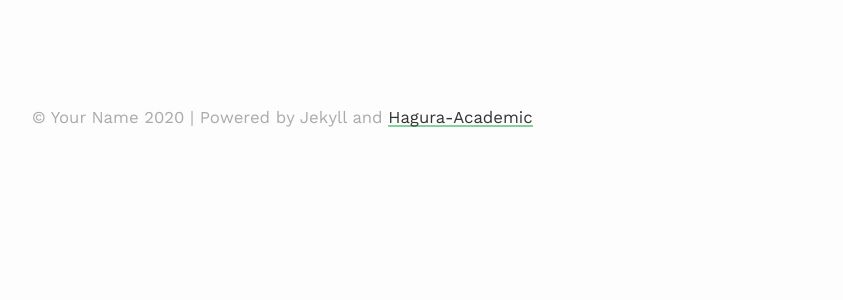
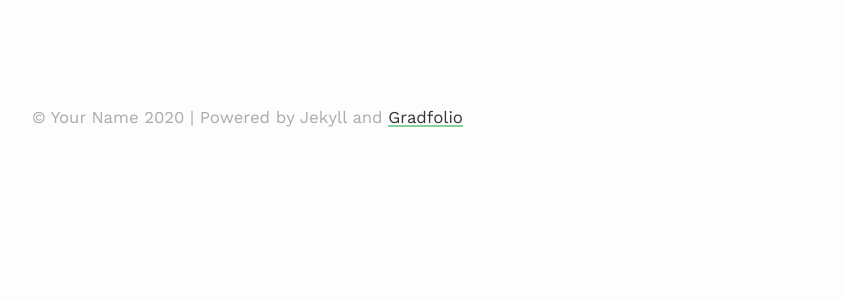
Before and after one commit to jitinnair1/gradfolio, a Jekyll site: the page built from index.md, in a window 1280 px wide. Shown: the part 485-785 px from the top of the page, without its empty margins (208-1051 px from the left). Built offline with Jekyll 4.4.1, drawn with Linux system fonts in a browser that asks for light colours.

Commit message:
minor edit to layout after rename

```diff
--- a/_layouts/default.html
+++ b/_layouts/default.html
@@ -34,7 +34,7 @@
           <p class="copy">
             <small> &copy; {{site.title}} {{ site.time | date: '%Y' }}
                     | Powered by Jekyll and
-                    <a target="_blank" href="https://github.com/jitinnair1/hagura-academic/">Hagura-Academic</a>
+                    <a target="_blank" href="https://github.com/jitinnair1/hagura-academic/">Gradfolio</a>
             </small>
           </p>
         </footer>
```
